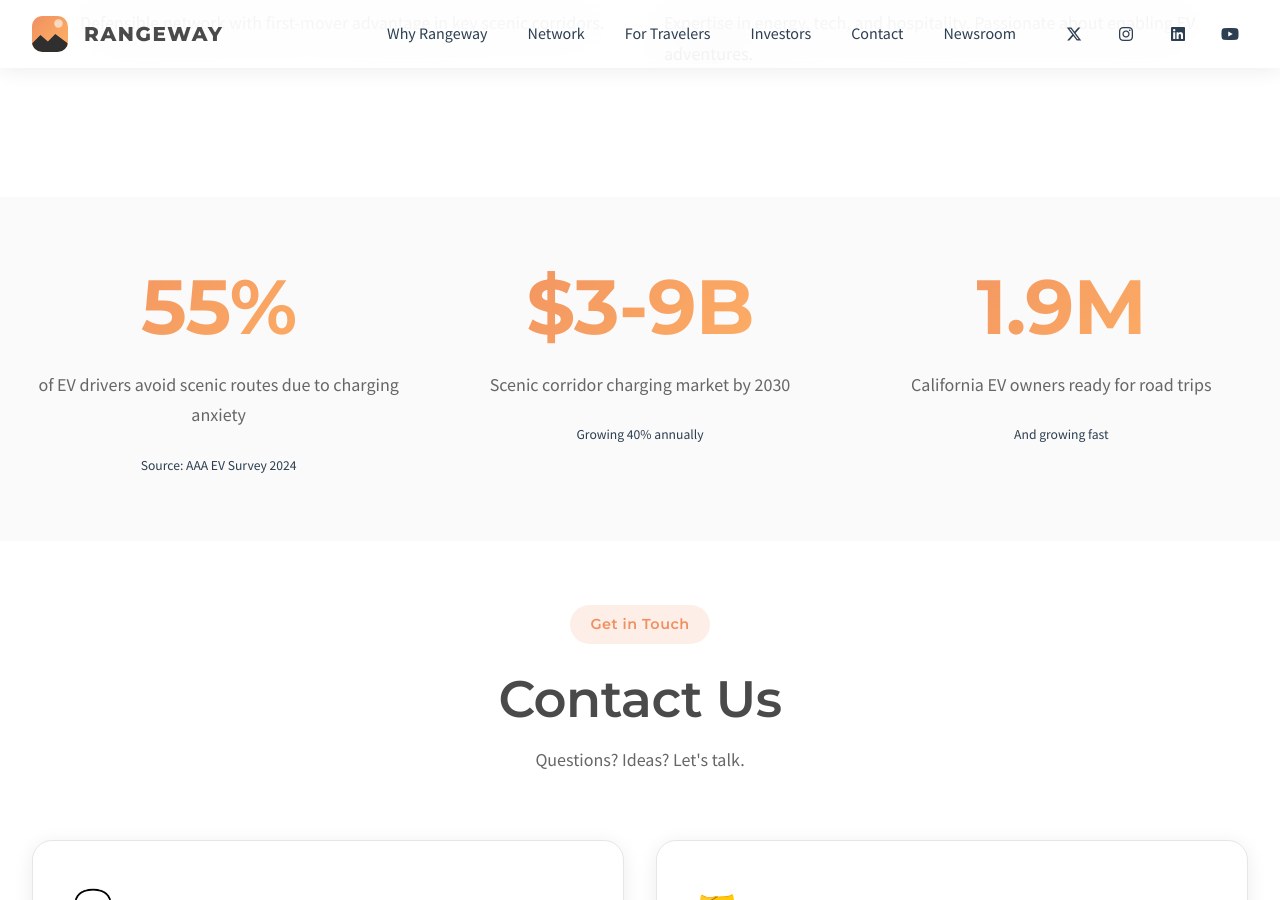
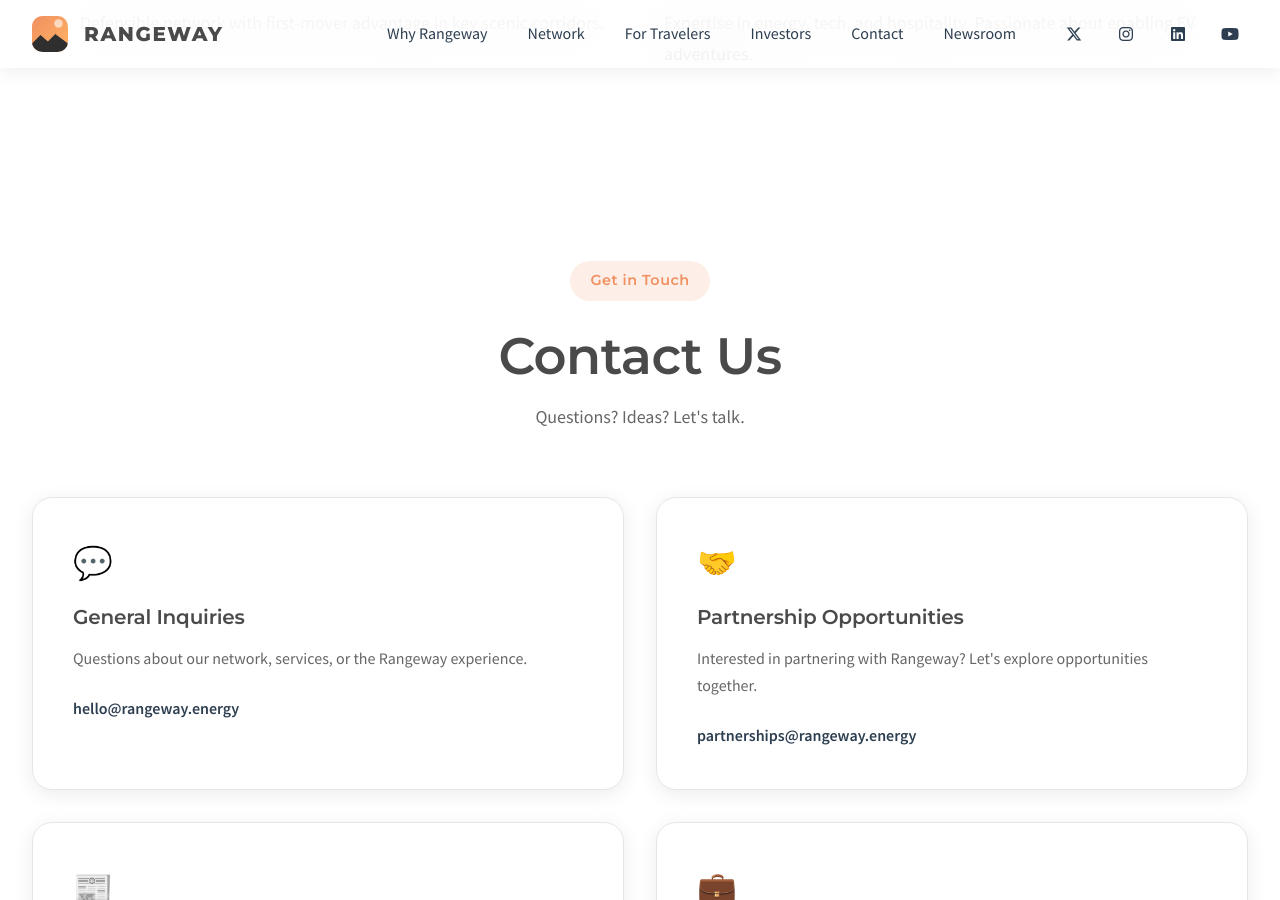
Before and after one commit to Redwood-Mobility/rangeway-test, a Jekyll site: the page built from index.html, in a window 1280 px wide and 900 px high, scrolled down 9716 px. Built offline with Jekyll 4.4.1, drawn with Linux system fonts in a browser that asks for light colours.

Commit message:
Update index.html

```diff
--- a/index.html
+++ b/index.html
@@ -701,29 +701,6 @@ og_image: "/images/waystation-exterior1-az.jpg"
   </div>
 </section>
 
-<!-- Statistics Section -->
-<section class="stats">
-  <div class="container">
-    <div class="stats-grid">
-      <div class="stat-item">
-        <h3>55%</h3>
-        <p>of EV drivers avoid scenic routes due to charging anxiety</p>
-        <div style="font-size: 0.85rem; color: var(--text-light); margin-top: 0.5rem;">Source: AAA EV Survey 2024</div>
-      </div>
-      <div class="stat-item">
-        <h3>$3-9B</h3>
-        <p>Scenic corridor charging market by 2030</p>
-        <div style="font-size: 0.85rem; color: var(--text-light); margin-top: 0.5rem;">Growing 40% annually</div>
-      </div>
-      <div class="stat-item">
-        <h3>1.9M</h3>
-        <p>California EV owners ready for road trips</p>
-        <div style="font-size: 0.85rem; color: var(--text-light); margin-top: 0.5rem;">And growing fast</div>
-      </div>
-    </div>
-  </div>
-</section>
-
 <!-- Contact Section -->
 <section id="contact" style="background: var(--bg-light);">
   <div class="container">
```
